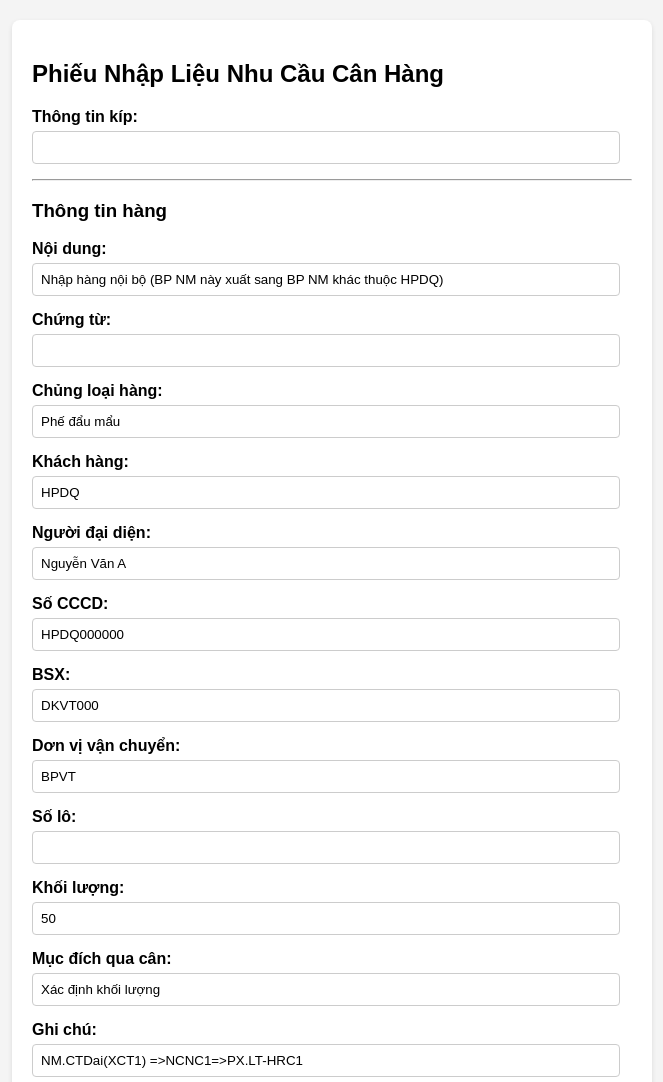
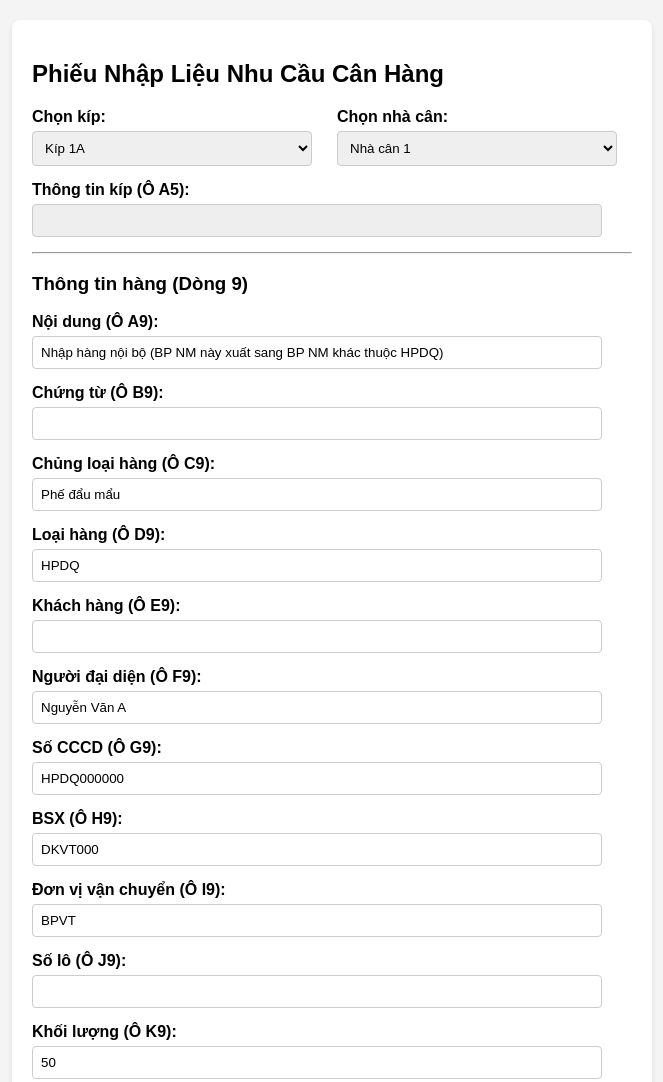
Before and after one commit to thanhduongnmc24-gif/canhang, a website: page public/index.html in a window 1280 px wide. Shown: the top 1082 px of the page, without its empty margins (308-971 px from the left). Drawn offline with Linux system fonts and the light colour scheme.

Commit message:
Update index.html

```diff
--- a/public/index.html
+++ b/public/index.html
@@ -9,7 +9,25 @@
         .container { max-width: 600px; margin: auto; padding: 20px; background-color: #fff; border-radius: 8px; box-shadow: 0 2px 5px rgba(0,0,0,0.1); }
         .form-group { margin-bottom: 15px; }
         .form-group label { display: block; margin-bottom: 5px; font-weight: bold; }
-        .form-group input { width: 95%; padding: 8px; border: 1px solid #ccc; border-radius: 4px; }
+        .form-group input, .form-group select {
+            width: 95%;
+            padding: 8px;
+            border: 1px solid #ccc;
+            border-radius: 4px;
+            box-sizing: border-box; /* Thêm để padding không làm vỡ layout */
+        }
+        /* Style riêng cho ô A5 bị khóa */
+        .form-group input[readonly] {
+            background-color: #eee;
+            cursor: not-allowed;
+        }
+        .form-row {
+            display: flex;
+            gap: 10px;
+        }
+        .form-row .form-group {
+            flex: 1;
+        }
         button { background-color: #007bff; color: white; padding: 10px 15px; border: none; border-radius: 4px; cursor: pointer; font-size: 16px; margin-right: 10px; }
         button:hover { background-color: #0056b3; }
         #btn-pdf { background-color: #dc3545; }
@@ -21,61 +39,88 @@
 
     <div class="container">
         <h2>Phiếu Nhập Liệu Nhu Cầu Cân Hàng</h2>
+
+        <!-- CÁC Ô CHỌN MỚI -->
+        <div class="form-row">
+            <div class="form-group">
+                <label for="select-kip">Chọn kíp:</label>
+                <select id="select-kip">
+                    <option value="1A">Kíp 1A</option>
+                    <option value="2A">Kíp 2A</option>
+                    <option value="3A">Kíp 3A</option>
+                </select>
+            </div>
+            <div class="form-group">
+                <label for="select-nha-can">Chọn nhà cân:</label>
+                <select id="select-nha-can">
+                    <option value="NC1">Nhà cân 1</option>
+                    <option value="NC2">Nhà cân 2</option>
+                </select>
+            </div>
+        </div>
+
+        <!-- Ô A5 ĐÃ SỬA LẠI (readonly) -->
         <div class="form-group">
-             <label for="input-a5">Thông tin kíp:</label>
-            <input type="text" id="input-a5" value="">
+             <label for="input-a5">Thông tin kíp (Ô A5):</label>
+            <input type="text" id="input-a5" value="" readonly>
         </div>
         <hr>
-        <h3>Thông tin hàng</h3>
+
+        <!-- ĐÃ SỬA LẠI ID CHO ĐÚNG THỨ TỰ CỘT EXCEL -->
+        <h3>Thông tin hàng (Dòng 9)</h3>
         <div class="form-group">
-            <label for="input-b9">Nội dung:</label>
-            <input type="text" id="input-b9" value="Nhập hàng nội bộ (BP NM này xuất sang BP NM khác thuộc HPDQ)">
+            <label for="input-a9">Nội dung (Ô A9):</label>
+            <input type="text" id="input-a9" value="Nhập hàng nội bộ (BP NM này xuất sang BP NM khác thuộc HPDQ)">
         </div>
         <div class="form-group">
-            <label for="input-c9">Chứng từ:</label>
-            <input type="text" id="input-c9" value="">
+            <label for="input-b9">Chứng từ (Ô B9):</label>
+            <input type="text" id="input-b9" value="">
         </div>
         <div class="form-group">
-            <label for="input-d9">Chủng loại hàng:</label>
-            <input type="text" id="input-d9" value="Phế đẩu mẩu">
+            <label for="input-c9">Chủng loại hàng (Ô C9):</label>
+            <input type="text" id="input-c9" value="Phế đẩu mẩu">
         </div>
         <div class="form-group">
-            <label for="input-e9">Khách hàng:</label>
-            <input type="text" id="input-e9" value="HPDQ">
+            <label for="input-d9">Loại hàng (Ô D9):</label>
+            <input type="text" id="input-d9" value="HPDQ">
         </div>
         <div class="form-group">
-            <label for="input-f9">Người đại diện:</label>
+            <label for="input-e9">Khách hàng (Ô E9):</label>
+            <input type="text" id="input-e9" value="">
+        </div>
+        <div class="form-group">
+            <label for="input-f9">Người đại diện (Ô F9):</label>
             <input type="text" id="input-f9" value="Nguyễn Văn A">
         </div>
         <div class="form-group">
-            <label for="input-g9">Số CCCD:</label>
+            <label for="input-g9">Số CCCD (Ô G9):</label>
             <input type="text" id="input-g9" value="HPDQ000000">
         </div>
-
         <div class="form-group">
-            <label for="input-h9">BSX:</label>
+            <label for="input-h9">BSX (Ô H9):</label>
             <input type="text" id="input-h9" value="DKVT000">
         </div>
         <div class="form-group">
-            <label for="input-i9">Dơn vị vận chuyển:</label>
+            <label for="input-i9">Đơn vị vận chuyển (Ô I9):</label>
             <input type="text" id="input-i9" value="BPVT">
         </div>
         <div class="form-group">
-            <label for="input-j9">Số lô:</label>
+            <label for="input-j9">Số lô (Ô J9):</label>
             <input type="text" id="input-j9" value="">
         </div>
         <div class="form-group">
-            <label for="input-k9">Khối lượng:</label>
+            <label for="input-k9">Khối lượng (Ô K9):</label>
             <input type="text" id="input-k9" value="50">
         </div>
         <div class="form-group">
-            <label for="input-l9">Mục đích qua cân:</label>
+            <label for="input-l9">Mục đích qua cân (Ô L9):</label>
             <input type="text" id="input-l9" value="Xác định khối lượng">
         </div>
         <div class="form-group">
-            <label for="input-m9">Ghi chú:</label>
+            <label for="input-m9">Ghi chú (Ô M9):</label>
             <input type="text" id="input-m9" value="NM.CTDai(XCT1) =>NCNC1=>PX.LT-HRC1">
         </div>
+
         <button id="btn-xlsx">Tải file XLSX</button>
         <button id="btn-pdf">Tải file PDF</button>
 
```
